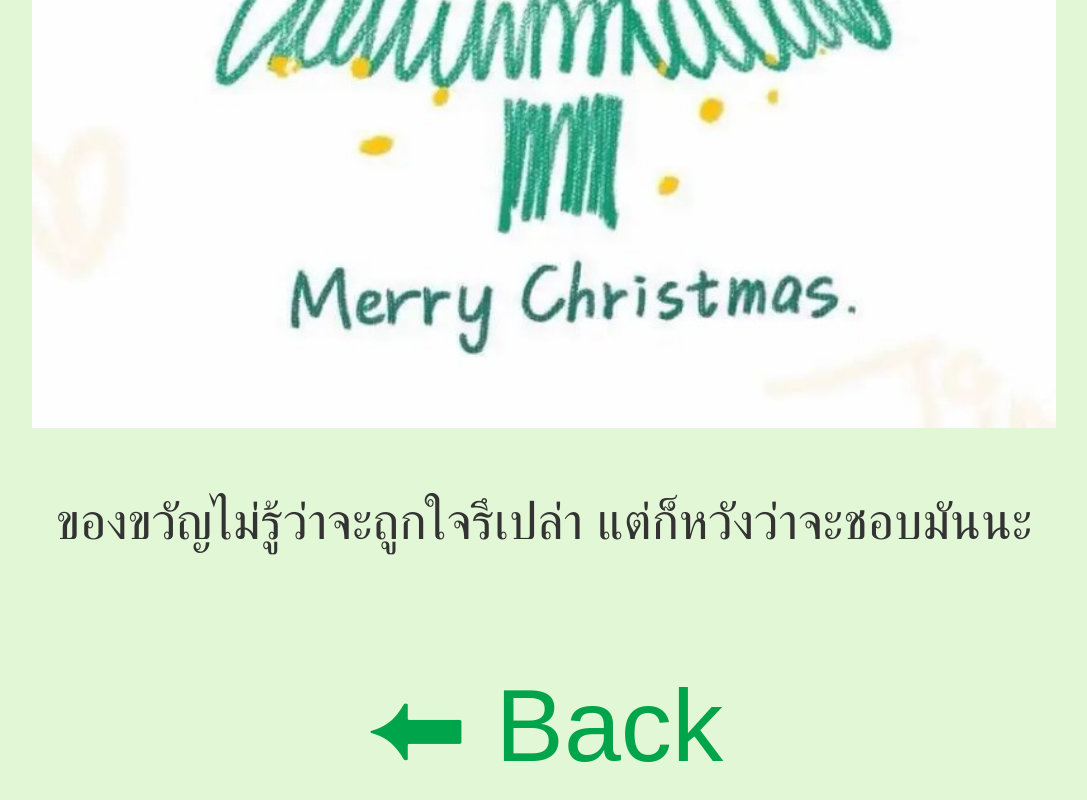
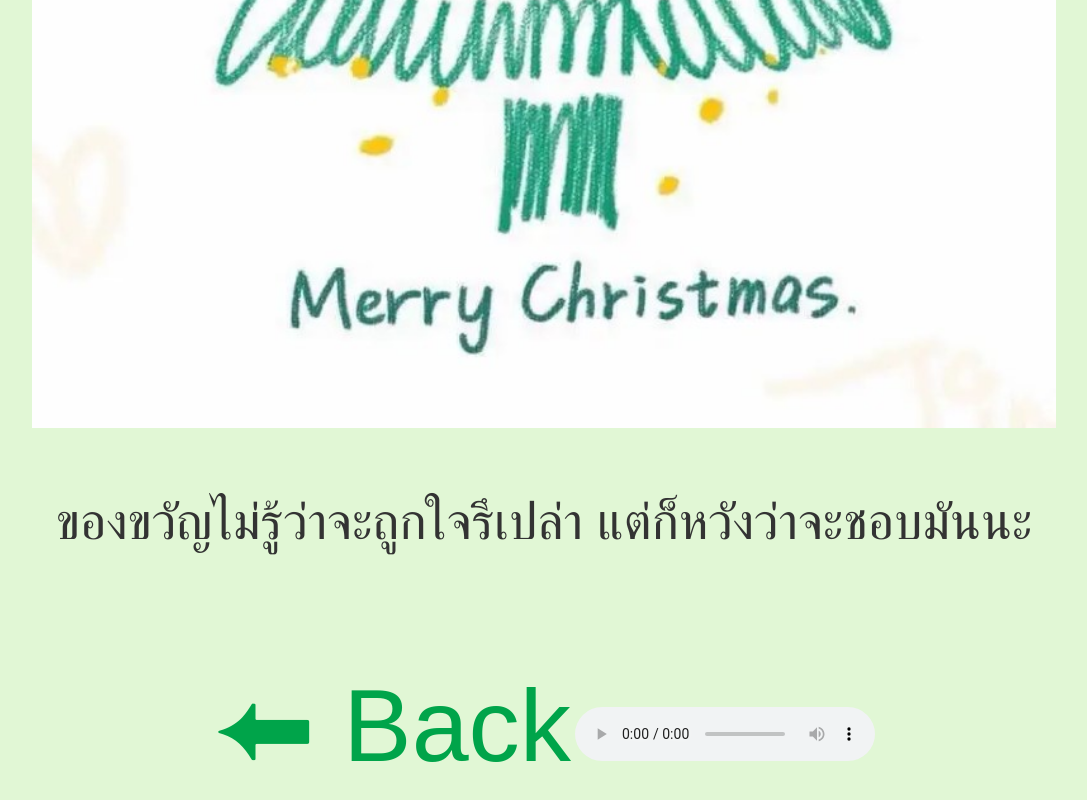
Before and after one commit to ghxoi/my-website, a plain HTML site: page page3.html in a window 1280 px wide. Shown: the part 955-1755 px from the top of the page, without its empty margins (96-1183 px from the left). Drawn offline with Linux system fonts and the light colour scheme.

Commit message:
Update page3.html

```diff
--- a/page3.html
+++ b/page3.html
@@ -159,5 +159,11 @@
 
     <!-- ปุ่มย้อนกลับ -->
     <a href="index.html" class="back-btn">⬅ Back</a>
+
+    <!-- เพิ่มเพลง -->
+    <audio controls autoplay loop>
+        <source src="your-audio-file.mp3" type="audio/mp3">
+        Your browser does not support the audio element.
+    </audio>
 </body>
 </html>
```
